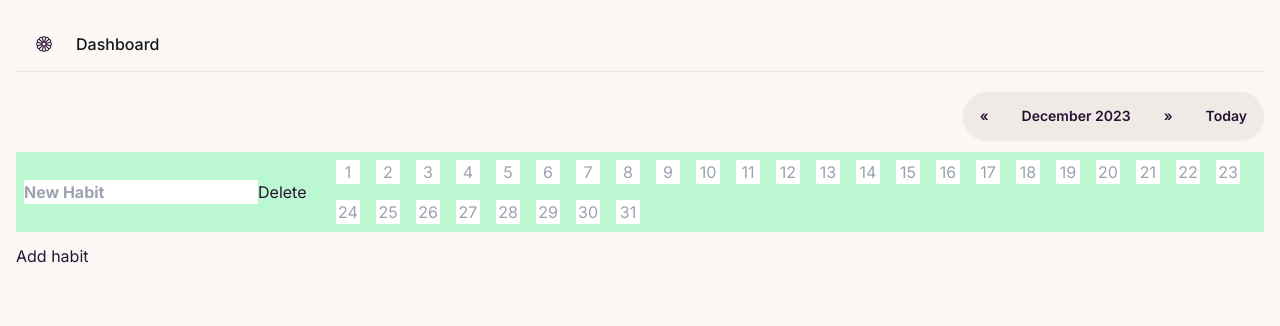
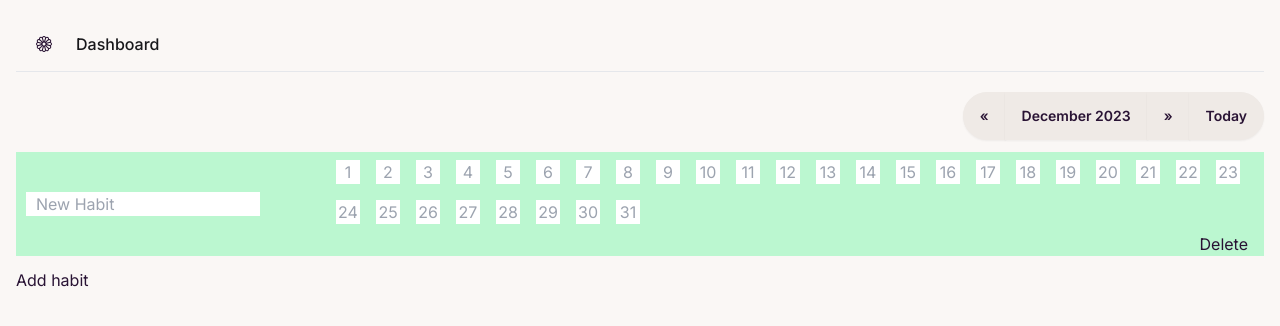
Before and after one commit to baradev/my-habit-tracker, a Next.js app: page / in a window 1280 px wide. Shown: the top 326 px of the page. Built offline with nearby package versions, Linux system fonts and the light colour scheme.

Commit message:
add styles for delete button

```diff
--- a/app/HabitLine.tsx
+++ b/app/HabitLine.tsx
@@ -54,7 +54,6 @@ const HabitLine: React.FC<HabitLineProps> = ({
       className={`flex flex-wrap justify-between m-3 ${color} mx-auto max-w-screen-xl`}
     >
       <div className="w-full md:w-1/2 lg:w-1/3 xl:w-1/4 mb-4 md:mb-0 flex items-center xl:justify-start">
-        <h2 className="ml-2 font-bold">
         <input
           type="text"
           value={habitName}
@@ -62,13 +61,6 @@ const HabitLine: React.FC<HabitLineProps> = ({
           onBlur={handleNameBlur}
           placeholder="New Habit"
         />
-        </h2>
-        <button
-          onClick={onDeleteHabit}
-          aria-label={`Delete habit ${habitName}`}
-        >
-          Delete
-        </button>
       </div>
       <div className="w-full md:w-1/2 lg:w-2/3 xl:w-3/4">
         <div className="flex flex-wrap justify-start">
@@ -87,6 +79,14 @@ const HabitLine: React.FC<HabitLineProps> = ({
             />
           ))}
         </div>
+        <div className={`flex flex-row-reverse mr-4`}>
+          <button
+            onClick={onDeleteHabit}
+            aria-label={`Delete habit ${habitName}`}
+          >
+            Delete
+          </button>
+        </div>
       </div>
     </div>
   )
--- a/app/globals.css
+++ b/app/globals.css
@@ -15,3 +15,11 @@ body {
   color: rgb(var (--foreground-rgb));
   padding: 1rem;
 }
+
+input::placeholder {
+  padding-left: 10px;
+}
+
+input {
+  margin: 10px;
+}
--- a/app/page.tsx
+++ b/app/page.tsx
@@ -18,7 +18,6 @@ export interface IRecord {
   isDone: boolean
 }
 
-// Interface for the record data
 interface IRecordData {
   Records: IRecord[]
 }
@@ -83,7 +82,7 @@ export default function Home() {
   ])
   const addNewHabit = () => {
     if (habitList.length >= 4) {
-      alert("You can't track more than four habits per month")
+      alert("You can't track more than 4 habits per month")
       return
     }
     const colorIndex = habitList.length % defaultColors.length
```
Lines whose indentation alone changed are shown as unchanged.
